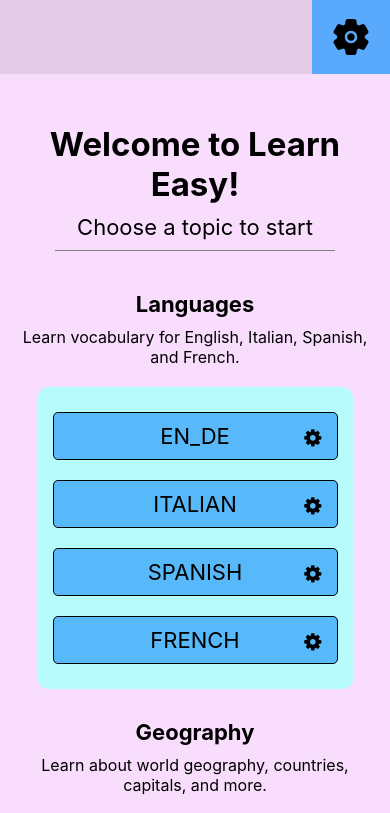
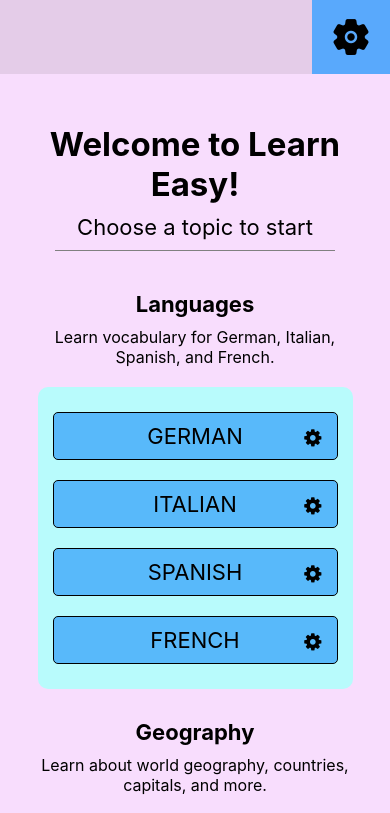
Before and after one commit to t0814524/learn-easy, a React Native app: screen / in a window 390 px wide. Shown: the top 813 px of the page. Built offline with nearby package versions, Linux system fonts and the light colour scheme.

Commit message:
replacing en_de with german, setting text-to-speech to english

```diff
--- a/components/Layout.tsx
+++ b/components/Layout.tsx
@@ -143,7 +143,7 @@ export const Layout = () => {
  */
 
         const importMap: { [key in Topic]: Promise<CardSrc[]> } = {
-            en_de: import("../data/en_de.json").then(module => module.default),
+            german: import("../data/en_de.json").then(module => module.default),
             geography: import("../data/geography.json").then(module => module.default),
             italian: import("../data/italian.json").then(module => module.default),
             spanish: import("../data/spanish.json").then(module => module.default),
--- a/components/constants.tsx
+++ b/components/constants.tsx
@@ -9,7 +9,7 @@ import { TopicConfig } from "./Layout"
  * available topics
  * These are the available topics that can be set as `topic` state var in Layout
  */
-export const topicsAvailable = ["en_de", "geography", "italian", "spanish", "french", "history"] as const
+export const topicsAvailable = ["german", "geography", "italian", "spanish", "french", "history"] as const
 
 export const TopicConfigDefault: TopicConfig = {
     cardsLearning: [],
--- a/components/textToSpeech.ts
+++ b/components/textToSpeech.ts
@@ -2,6 +2,6 @@ import * as Speech from 'expo-speech';
 
 export function textToSpeech(text: string) {
     console.log("should say sth")
-    Speech.speak(text, { language: "de" });
+    Speech.speak(text, { language: "en" });
 
 }
--- a/components/views/Home.tsx
+++ b/components/views/Home.tsx
@@ -23,9 +23,9 @@ export const HomeView: React.FC<{
 
                 <View style={styles.sectionContainer}>
                     <Text style={styles.sectionHeader}>Languages</Text>
-                    <Text style={styles.sectionDescription}>Learn vocabulary for English, Italian, Spanish, and French.</Text>
+                    <Text style={styles.sectionDescription}>Learn vocabulary for German, Italian, Spanish, and French.</Text>
                     <View style={styles.topicBox}>
-                        {["en_de", "italian", "spanish", "french"].map((topic) => (
+                        {["german", "italian", "spanish", "french"].map((topic) => (
                             <View key={topic} style={styles.topicContainer}>
                                 <TouchableOpacity onPress={() => { setPage("learn", topic as Topic) }} style={styles.topic}>
                                     <Text style={styles.topicText}>{topic.charAt(0).toUpperCase() + topic.slice(1)}</Text>
--- a/components/views/Statistics.tsx
+++ b/components/views/Statistics.tsx
@@ -1,7 +1,6 @@
 import { Text, View } from "react-native";
 import { FunctionComponent } from 'react';
 import { PieChart } from "react-native-gifted-charts";
-import { Table, TableWrapper, Row, Rows, Col, Cols, Cell } from 'react-native-table-component';
 import Scoreboard from "../Scoreboard";
 import { Medium } from "../Layout";
 export interface SettingsParams {
```
